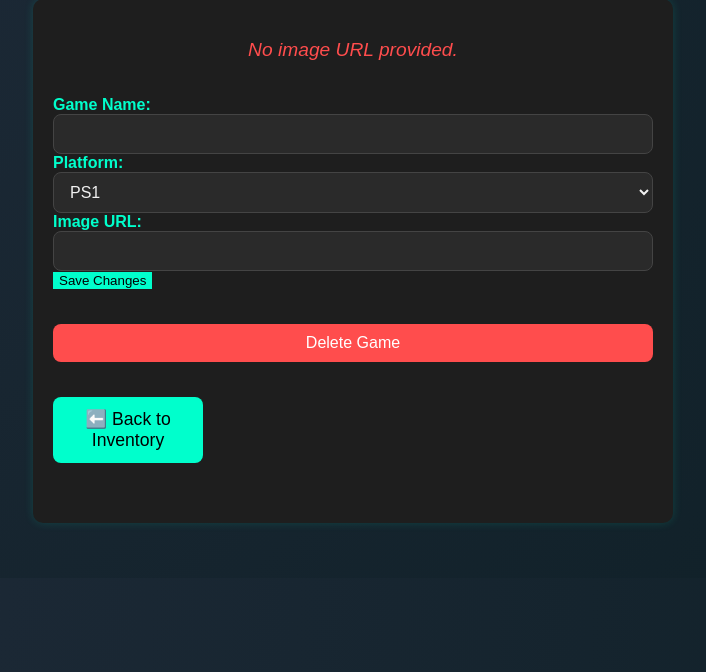
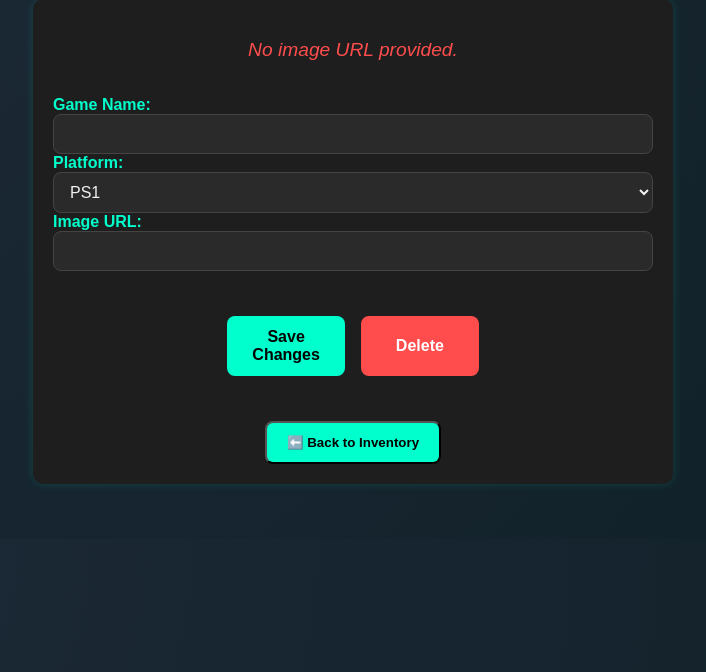
Before and after one commit to Bonzay993/GameInventoryManager, a Flask app: template templates/edit_game.html in a window 1280 px wide. Shown: the part 128-800 px from the top of the page, without its empty margins (287-993 px from the left). Run offline with Flask 3, Linux system fonts and the light colour scheme; the template is opened without the code that fills it, so the values that code supplies are empty.

Commit message:
Visual updates

```diff
--- a/app.py
+++ b/app.py
@@ -1,21 +1,16 @@
 import os
 import requests
-import bs4
 from flask import Flask, request, jsonify, render_template
-from flask_cors import CORS
 from pymongo import MongoClient
 from bson.json_util import dumps
 from bson.objectid import ObjectId
-from bs4 import BeautifulSoup
 from bson.errors import InvalidId
-from flask import abort
 
 if os.path.exists("env.py"):
     import env
 
 app = Flask(__name__)
 
-# MongoDB setup
 app.config["MONGO_DBNAME"] = os.environ.get("MONGO_DBNAME")
 app.config["MONGO_URI"] = os.environ.get("MONGO_URI")
 app.secret_key = os.environ.get("SECRET_KEY")
@@ -38,7 +33,6 @@ def edit_game_page(game_id):
         return jsonify({"message": "Invalid game ID"}), 400
 
     if request.method == 'POST':
-        # Accept JSON POST now for AJAX
         if request.is_json:
             data = request.get_json()
             name = data.get('name', '').strip()
@@ -61,7 +55,7 @@ def edit_game_page(game_id):
 
             return jsonify({"message": "Changes saved successfully!"}), 200
 
-        # Fallback for normal form POST if needed (optional)
+        # Fallback normal form POST (optional)
         else:
             name = request.form.get('name', '').strip()
             platform = request.form.get('platform', '').strip()
@@ -78,26 +72,27 @@ def edit_game_page(game_id):
                     "image_url": image_url
                 }}
             )
-            # Return rendered page on normal form submit
             return render_template('edit_game.html', game=games_collection.find_one({"_id": object_id}))
 
-    # GET request fallback (existing)
-    game = games_collection.find_one({"_id": object_id})
-    if not game:
-        return "Game not found", 404
-    return render_template('edit_game.html', game=game)
-    # GET request fallback
     game = games_collection.find_one({"_id": object_id})
     if not game:
         return "Game not found", 404
     return render_template('edit_game.html', game=game)
 
 
+@app.route('/delete/<game_id>', methods=['DELETE'])
+def delete_game_api(game_id):
+    data = request.get_json()
+    code = data.get('deletion_code') if data else None
 
-@app.route('/game/<game_id>/delete', methods=['POST'])
-def delete_game_web(game_id):  # Renamed this function
-    games_collection.delete_one({"_id": ObjectId(game_id)})
-    return render_template('index.html')
+    if not code or code != os.environ.get('DELETION_CODE'):
+        return jsonify({"status": "error", "message": "Invalid deletion code."}), 403
+
+    result = games_collection.delete_one({"_id": ObjectId(game_id)})
+    if result.deleted_count == 1:
+        return jsonify({"status": "success"}), 200
+    else:
+        return jsonify({"status": "error", "message": "Game not found"}), 404
 
 
 @app.route('/games', methods=['GET'])
@@ -134,54 +129,36 @@ def search_games():
     platform = request.args.get('platform', '').strip()
 
     mongo_query = {}
-
     if query:
         mongo_query["name"] = {"$regex": query, "$options": "i"}
+    if platform:
+        mongo_query["platform"] = platform
 
-    if platform:
-        mongo_query["platform"] = {"$regex": platform, "$options": "i"}
-
-    results = list(games_collection.find(mongo_query))
-    return dumps(results), 200, {'Content-Type': 'application/json'}
+    games = list(games_collection.find(mongo_query))
+    return dumps(games), 200, {'Content-Type': 'application/json'}
 
 
 @app.route('/add', methods=['POST'])
 def add_game():
-    data = request.json
+    data = request.get_json()
     name = data.get('name', '').strip()
     platform = data.get('platform', '').strip()
     image_url = data.get('image_url', '').strip() or None
 
     if not name or not platform:
-        return jsonify({'message': 'Name and platform are required.'}), 400
+        return jsonify({"message": "Name and platform are required."}), 400
 
-    existing = db.games.find_one({
-        'name': {'$regex': f'^{name}$', '$options': 'i'},
-        'platform': {'$regex': f'^{platform}$', '$options': 'i'}
+    result = games_collection.insert_one({
+        "name": name,
+        "platform": platform,
+        "image_url": image_url
     })
 
-    if existing:
-        return jsonify({'message': 'Game already exists for this platform.'}), 400
-
-    game = {
-        'name': name,
-        'platform': platform,
-        'image_url': image_url
-    }
-
-    db.games.insert_one(game)
-    return jsonify({'message': 'Game added successfully!'}), 201
-
-
-@app.route('/delete/<game_id>', methods=['DELETE'])
-def delete_game_api(game_id):  # Renamed this function
-    result = games_collection.delete_one({"_id": ObjectId(game_id)})
-    if result.deleted_count == 1:
-        return jsonify({"status": "success"}), 200
+    if result.inserted_id:
+        return jsonify({"message": "Game added successfully!"}), 201
     else:
-        return jsonify({"status": "error", "message": "Game not found"}), 404
+        return jsonify({"message": "Failed to add game."}), 500
 
 
 if __name__ == '__main__':
-    port = int(os.environ.get("PORT", 5000))
-    app.run(host='0.0.0.0', port=port)
+    app.run(debug=True)
--- a/static/css/styles.css
+++ b/static/css/styles.css
@@ -188,18 +183,20 @@ h1 {
 .edit-container {
   max-width: 600px;
   margin: 30px auto;
-  display: grid;
-  grid-template-columns: 150px 1fr;
+
+  display:flex;
   gap: 15px 20px;
   align-items: center;
   background-color: var(--card-bg);
   padding: 20px;
   border-radius: 10px;
   box-shadow: 0 0 10px rgba(0, 255, 204, 0.15);
+  flex-direction: column
 }
 
-.edit-container img{
-  margin:0 auto;
+.edit-container img {
+  margin: 0 auto;
+  align-items: center;
 }
 
 .edit-container label {
@@ -209,8 +206,7 @@ h1 {
 }
 
 .edit-container input,
-.edit-container select,
-.edit-container button.delete-btn {
+.edit-container select {
   width: 100%;
   padding: 10px 12px;
   font-size: 1rem;
@@ -223,11 +219,14 @@ h1 {
 
 .edit-container button.save-btn {
   grid-column: 2 / 3;
-  justify-self: start;
   background-color: var(--accent);
   color: #000;
+  padding: 12px 20px;
+  font-size: 1rem;
+  border-radius: 8px;
   border: none;
   cursor: pointer;
+  font-weight: bold;
   transition: background-color 0.3s ease;
 }
 
@@ -235,33 +234,31 @@ h1 {
   background-color: #00e6b8;
 }
 
-.edit-container button.delete-btn {
+.delete-btn {
   background-color: var(--error);
   color: #fff;
+  padding: 12px 20px;
+  border-radius: 8px;
   border: none;
   cursor: pointer;
+  font-weight: bold;
   transition: background-color 0.3s ease;
 }
 
-.edit-container button.delete-btn:hover {
+.delete-btn:hover {
   background-color: #e04343;
-}
-
-/* Back to inventory button container */
-.back-btn-container {
-  max-width: 600px;
-  margin: 20px auto 40px;
-  text-align: center;
 }
 
 .back-btn {
   background-color: var(--accent);
   color: #000;
-  border: none;
-  padding: 12px 30px;
-  font-size: 1.1rem;
+  text-decoration: none;
+  display: inline-block;
+  text-align: center;
+  padding: 12px 20px;
   border-radius: 8px;
-  cursor: pointer;
+  font-weight: bold;
+  cursor:pointer;
   transition: background-color 0.3s ease;
 }
 
@@ -269,18 +266,28 @@ h1 {
   background-color: #00e6b8;
 }
 
-/* General p styling */
+.button-row {
+  display: flex;
+  justify-content: space-between;
+  gap: 15px;
+  margin: 30px auto;
+  flex-direction: row;
+}
+
+.button-row button,
+.button-row a.back-btn {
+  flex: 1 1 200px;
+  max-width: 350px;
+  font-size: 1rem;
+}
+
+
 p {
   text-align: center;
   font-size: 1.2rem;
   color: var(--error);
 }
 
-
-
-
-
-/* Confirm delete toast */
 .confirm-toast {
   position: fixed;
   bottom: 20px;
--- a/static/scripts/script.js
+++ b/static/scripts/script.js
@@ -49,7 +49,23 @@ document.addEventListener('DOMContentLoaded', () => {
   if (confirmYesBtn && confirmNoBtn) {
     confirmYesBtn.addEventListener('click', async () => {
       if (!gameIdToDelete) return;
-      const res = await fetch(`/delete/${gameIdToDelete}`, { method: 'DELETE' });
+
+      // Prompt user for deletion code
+      const userCode = prompt("Enter deletion code to confirm:");
+
+      if (!userCode) {
+        showToast("Deletion code is required.", "error");
+        return;
+      }
+
+      // Send the code along with the delete request
+      const res = await fetch(`/delete/${gameIdToDelete}`, {
+        method: 'DELETE',
+        headers: {
+          'Content-Type': 'application/json'
+        },
+        body: JSON.stringify({ deletion_code: userCode })
+      });
 
       if (res.ok) {
         showToast("Game deleted.", 'success');
@@ -256,7 +272,6 @@ document.addEventListener('DOMContentLoaded', () => {
     confirmSaveNo.addEventListener('click', () => {
       confirmSaveToast.classList.remove('show');
       confirmSaveToast.style.display = 'none';
-      confirmSaveToast.style.background = '#222';
       confirmSaveYes.style.display = 'inline-block';
       confirmSaveNo.style.display = 'inline-block';
     });
--- a/templates/edit_game.html
+++ b/templates/edit_game.html
@@ -32,15 +32,16 @@
       <label for="image_url">Image URL:</label>
       <input id="image_url" type="text" name="image_url" value="{{ game.image_url }}">
 
-      <div></div> <!-- empty cell for grid alignment -->
-      <button type="button" id="save-btn" class="save-btn">Save Changes</button>
+
+
     </form>
 
-    <form method="POST" action="{{ url_for('delete_game_web', game_id=game._id) }}" onsubmit="return confirm('Are you sure you want to delete this game?');" style="grid-column: 1 / -1;">
-      <button type="submit" class="delete-btn" style="margin-top: 20px;">Delete Game</button>
-    </form>
-
-    <div class="back-btn-container">
+    <!-- Replaced form with a button for JS-driven delete -->
+    <div class="button-row">
+      <button id="save-btn" class="save-btn">Save Changes</button>
+      <button id="delete-btn" class="delete-btn">Delete</button>
+    </div>
+   <div class="back-btn-container">
       <a href="{{ url_for('index') }}">
         <button class="back-btn" type="button">⬅️ Back to Inventory</button>
       </a>
@@ -56,6 +57,113 @@
     </div>
   </div>
 
+  <!-- Confirm delete toast -->
+  <div id="confirm-toast" class="confirm-toast" style="display:none; position: fixed; bottom: 80px; left: 50%; transform: translateX(-50%); background: #222; color: #fff; padding: 20px; border-radius: 10px; box-shadow: 0 0 10px #ff4d4d; z-index: 9999; flex-direction: column; align-items: center; gap: 10px;">
+    <p>Are you sure you want to delete this game?</p>
+    <div style="display: flex; gap: 15px;">
+      <button id="confirm-yes" style="background:#ff4d4d; border:none; padding:10px 20px; border-radius:8px; cursor:pointer; color:#fff;">Yes</button>
+      <button id="confirm-no" style="background:#555; border:none; padding:10px 20px; border-radius:8px; cursor:pointer; color:#fff;">No</button>
+    </div>
+  </div>
+
+  <script>
+    document.addEventListener('DOMContentLoaded', () => {
+      const deleteBtn = document.getElementById('delete-btn');
+      const confirmToast = document.getElementById('confirm-toast');
+      const confirmYesBtn = document.getElementById('confirm-yes');
+      const confirmNoBtn = document.getElementById('confirm-no');
+
+      // Utility toast function for messages
+      function showToast(message, type = 'success', duration = 3000) {
+        let toast = document.getElementById('page-toast');
+        if (!toast) {
+          toast = document.createElement('div');
+          toast.id = 'page-toast';
+          toast.style = `
+            position: fixed; bottom: 20px; left: 50%; transform: translateX(-50%);
+            background: ${type === 'error' ? '#ff4d4d' : '#00cc44'};
+            color: #fff; padding: 15px 25px; border-radius: 8px;
+            box-shadow: 0 0 10px ${type === 'error' ? '#ff1a1a' : '#00ff55'};
+            z-index: 10000;
+            font-weight: bold;
+            user-select: none;
+          `;
+          document.body.appendChild(toast);
+        }
+        toast.textContent = message;
+        toast.style.background = type === 'error' ? '#ff4d4d' : '#00cc44';
+        toast.style.boxShadow = type === 'error' ? '0 0 10px #ff1a1a' : '0 0 10px #00ff55';
+        toast.style.display = 'block';
+        clearTimeout(toast.hideTimeout);
+        toast.hideTimeout = setTimeout(() => {
+          toast.style.display = 'none';
+        }, duration);
+      }
+
+      // Show confirm delete toast
+      function showConfirmDelete() {
+        confirmToast.style.display = 'flex';
+        confirmToast.classList.add('show');
+      }
+
+      // Hide confirm delete toast
+      function hideConfirmDelete() {
+        confirmToast.classList.remove('show');
+        confirmToast.style.display = 'none';
+      }
+
+      // Delete button click handler
+      deleteBtn.addEventListener('click', () => {
+        showConfirmDelete();
+      });
+
+      // Cancel deletion
+      confirmNoBtn.addEventListener('click', () => {
+        hideConfirmDelete();
+      });
+
+      // Confirm deletion
+      confirmYesBtn.addEventListener('click', async () => {
+        const userCode = prompt('Enter deletion code to confirm:');
+        if (!userCode) {
+          showToast('Deletion code is required.', 'error');
+          return;
+        }
+
+        // Disable buttons while deleting
+        confirmYesBtn.disabled = true;
+        confirmNoBtn.disabled = true;
+
+        try {
+          const res = await fetch(`/delete/{{ game._id }}`, {
+            method: 'DELETE',
+            headers: {
+              'Content-Type': 'application/json',
+            },
+            body: JSON.stringify({ deletion_code: userCode }),
+          });
+
+          if (res.ok) {
+            showToast('Game deleted.', 'success');
+            hideConfirmDelete();
+            // Redirect back to inventory after a short delay
+            setTimeout(() => {
+              window.location.href = "{{ url_for('index') }}";
+            }, 1500);
+          } else {
+            const errorData = await res.json();
+            showToast(errorData.message || 'Failed to delete game.', 'error');
+          }
+        } catch (e) {
+          showToast('Error deleting game.', 'error');
+        } finally {
+          confirmYesBtn.disabled = false;
+          confirmNoBtn.disabled = false;
+        }
+      });
+    });
+  </script>
+
   <script src="{{ url_for('static', filename='scripts/script.js') }}"></script>
 </body>
 </html>
```
Also changed, not shown: other parts of static/css/styles.css (+14 -62 lines).
